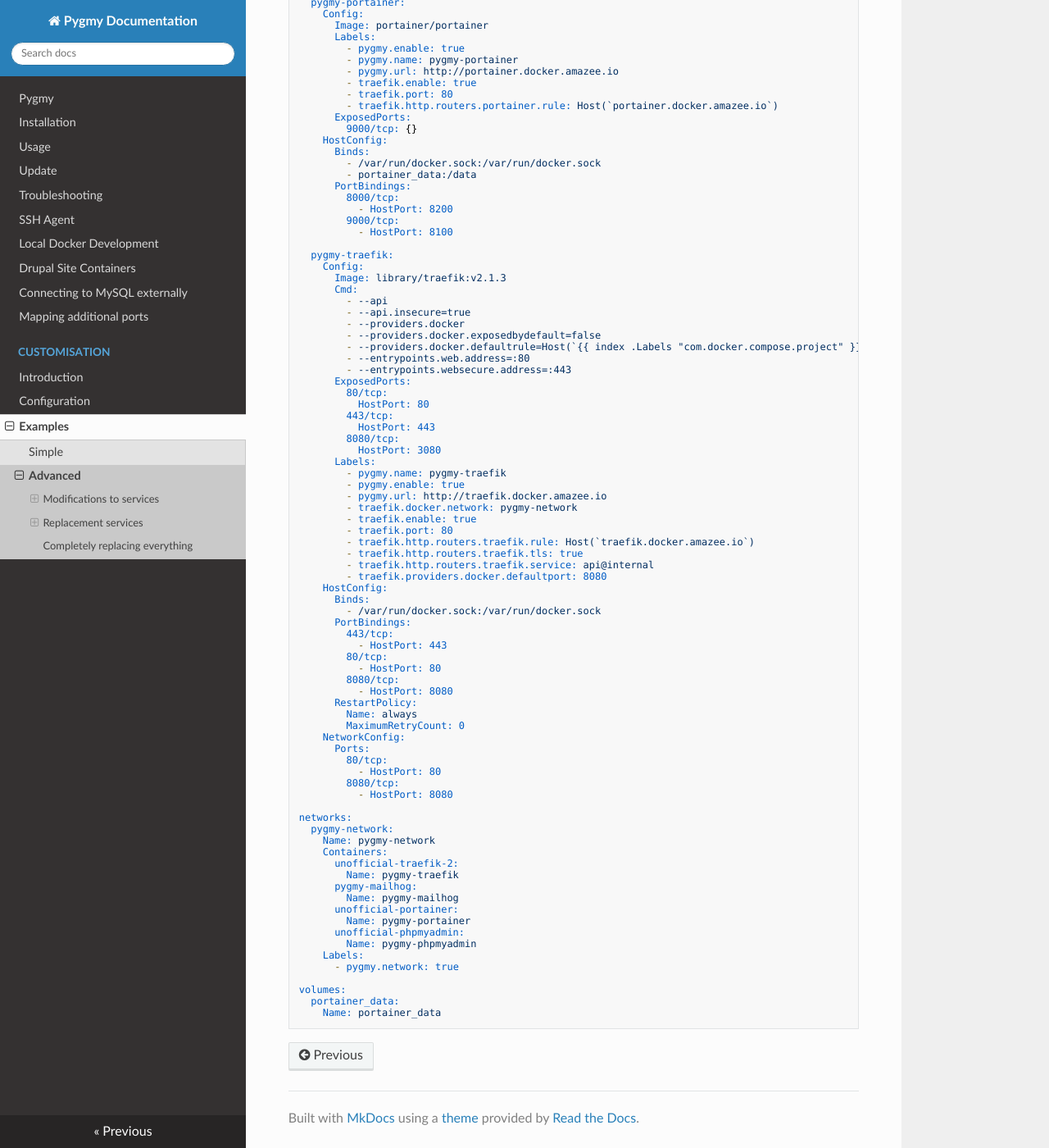
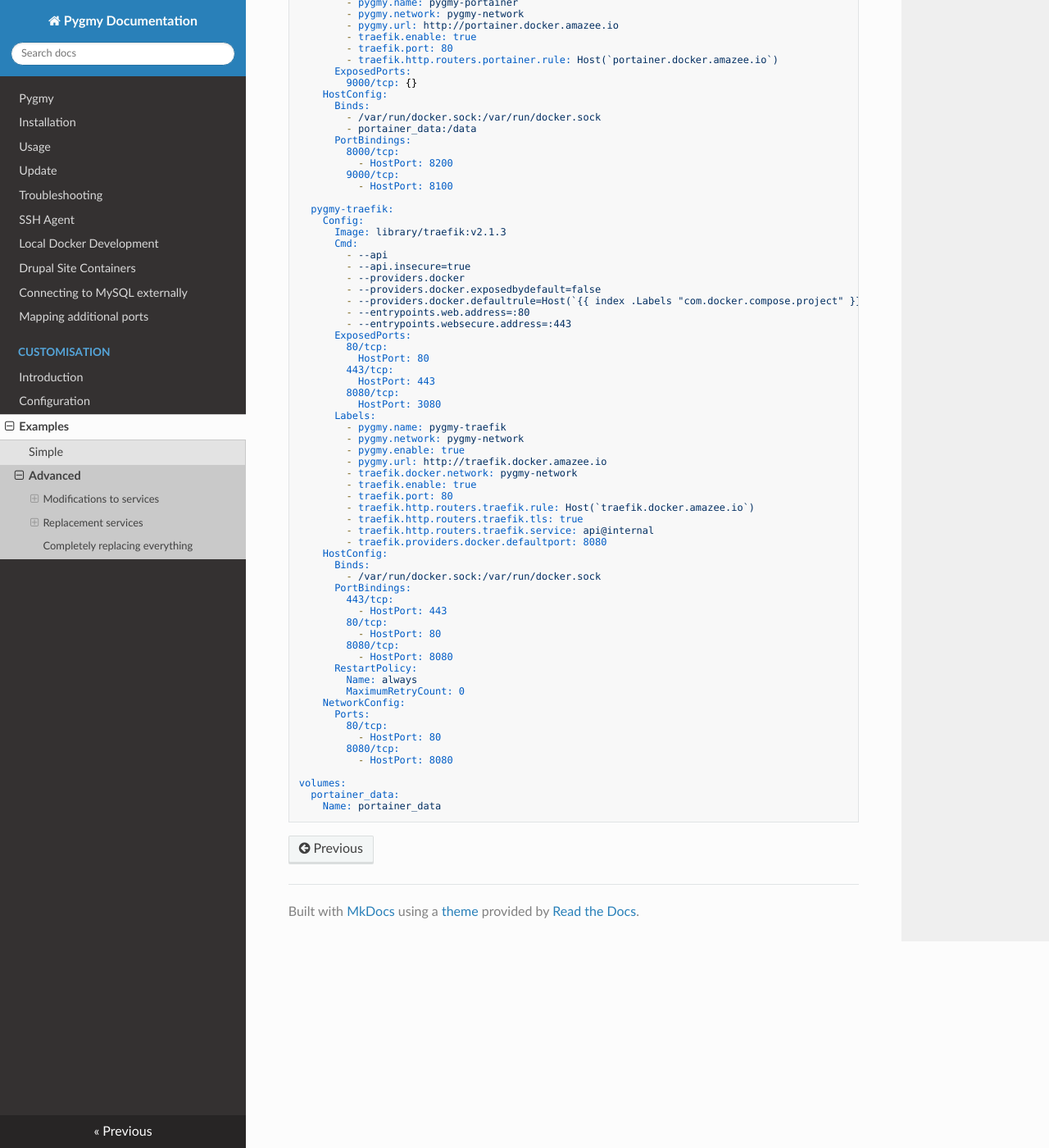
Before and after one commit to pygmystack/pygmy, an MkDocs documentation site: the page built from docs/customisation/examples_advanced.md, in a window 1280 px wide and 1400 px high, scrolled down 5341 px. Shown: the whole window at 82% size. Built offline with MkDocs 1.6.1, drawn with Linux system fonts in a browser that asks for light colours; nearby versions of some CDN libraries; some of the changed text lies outside the part shown.

Commit message:
Update docs for networks
Note - need a good example of a custom network

Signed-off-by: Karl Hepworth <karl.hepworth@gmail.com>

````diff
--- a/docs/customisation/examples_advanced.md
+++ b/docs/customisation/examples_advanced.md
@@ -128,6 +128,7 @@
       Labels:
         - pygmy: pygmy
         - pygmy.name: pygmy-traefik-1
+        - pygmy.network: amazeeio-network
         - pygmy.enable: true
         - pygmy.url: http://traefik.docker.amazee.io
         - traefik.enable: true
@@ -156,12 +157,6 @@
           - HostPort: 80
         8080/tcp:
           - HostPort: 8080
-
-networks:
-  amazeeio-network:
-    Containers:
-      pygmy-traefik-1:
-        Name: pygmy-traefik-1
 
 resolvers: []
 ```
@@ -195,6 +190,7 @@
       Labels:
         - pygmy.enable: true
         - pygmy.name: pygmy-traefik-2
+        - pygmy.network: amazeeio-network
         - pygmy.url: http://traefik.docker.amazee.io
         - traefik.docker.network: amazeeio-network
         - traefik.enable: true
@@ -222,12 +218,6 @@
         8080/tcp:
           - HostPort: 8080
 
-networks:
-  amazeeio-network:
-    Containers:
-      pygmy-traefik-2:
-        Name: pygmy-traefik-2
-
 resolvers: []
 ```
 
@@ -245,6 +235,7 @@
       Image: nardeas/ssh-agent
       Labels:
         - pygmy.name: pygmy-ssh-agent
+        - pygmy.network: pygmy-network
         - pygmy.enable: true
         - pygmy.output: false
         - pygmy.purpose: sshagent
@@ -261,6 +252,7 @@
       Image: nardeas/ssh-agent
       Labels:
         - pygmy.name: pygmy-ssh-agent-add-key
+        - pygmy.network: pygmy-network
         - pygmy.enable: true
         - pygmy.discrete: true
         - pygmy.output:  true
@@ -280,6 +272,7 @@
       Image: nardeas/ssh-agent
       Labels:
         - pygmy.name: pygmy-ssh-agent-show-keys
+        - pygmy.network: pygmy-network
         - pygmy.enable: true
         - pygmy.discrete: true
         - pygmy.output: true
@@ -296,6 +289,7 @@
       Labels:
         - pygmy.enable: true
         - pygmy.name: pygmy-mailhog
+        - pygmy.network: pygmy-network
         - traefik.enable: true
         - traefik.port: 80
         - traefik.http.routers.mailhog.rule: Host(`mailhog.docker.amazee.io`)
@@ -308,6 +302,7 @@
       Labels:
         - pygmy.enable: true
         - pygmy.name: pygmy-phpmyadmin
+        - pygmy.network: pygmy-network
         - pygmy.weight: 20
         - pygmy.url: http://phpmyadmin.docker.amazee.io
         - traefik.enable: true
@@ -324,6 +319,7 @@
       Labels:
         - pygmy.enable: true
         - pygmy.name: pygmy-portainer
+        - pygmy.network: pygmy-network
         - pygmy.url: http://portainer.docker.amazee.io
         - traefik.enable: true
         - traefik.port: 80
@@ -360,6 +356,7 @@
           HostPort: 3080
       Labels:
         - pygmy.name: pygmy-traefik
+        - pygmy.network: pygmy-network
         - pygmy.enable: true
         - pygmy.url: http://traefik.docker.amazee.io
         - traefik.docker.network: pygmy-network
@@ -389,21 +386,6 @@
         8080/tcp:
           - HostPort: 8080
 
-networks:
-  pygmy-network:
-    Name: pygmy-network
-    Containers:
-      unofficial-traefik-2:
-        Name: pygmy-traefik
-      pygmy-mailhog:
-        Name: pygmy-mailhog
-      unofficial-portainer:
-        Name: pygmy-portainer
-      unofficial-phpmyadmin:
-        Name: pygmy-phpmyadmin
-    Labels:
-      - pygmy.network: true
-
 volumes:
   portainer_data:
     Name: portainer_data
````
Also changed, not shown: docs/customisation/examples_simple.md (+2 -12 lines).
